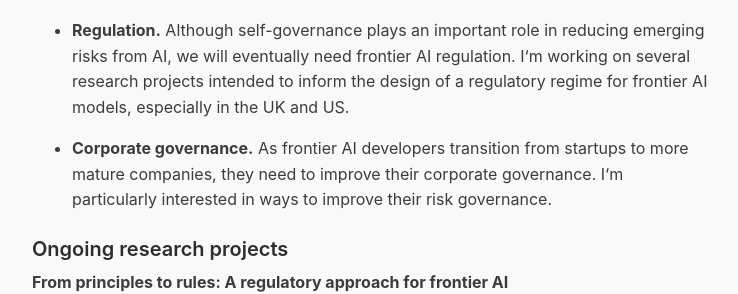
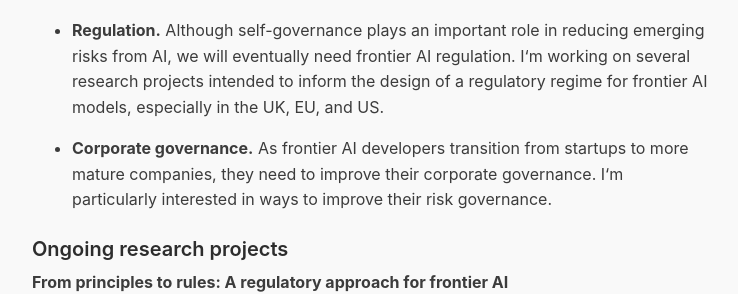
Before and after one commit to jonasschuett/jonasschuett.github.io, a Jekyll site: the page built from _posts/2020-04-04-introduction.md, in a window 1280 px wide and 900 px high, scrolled down 1375 px. Shown: the part 240-534 px from the top of the window, without its empty margins (268-1006 px from the left). Built offline with Jekyll 4.4.1, drawn with Linux system fonts in a browser that asks for light colours; nearby versions of some CDN libraries.

```diff
--- a/_posts/2020-04-04-introduction.md
+++ b/_posts/2020-04-04-introduction.md
@@ -32,7 +32,7 @@ My research is aimed at reducing emerging risks from AI, especially by improving
 
 - **Risk management.** It becomes increasingly clear that the development and deployment of frontier AI systems poses severe risks to society. I study how these risks can be measured and reduced to an acceptable level.
 
-- **Regulation.** Although self-governance plays an important role in reducing emerging risks from AI, we will eventually need frontier AI regulation. I‘m working on several research projects intended to inform the design of a regulatory regime for frontier AI models, especially in the UK and US.
+- **Regulation.** Although self-governance plays an important role in reducing emerging risks from AI, we will eventually need frontier AI regulation. I‘m working on several research projects intended to inform the design of a regulatory regime for frontier AI models, especially in the UK, EU, and US.
 
 - **Corporate governance.** As frontier AI developers transition from startups to more mature companies, they need to improve their corporate governance. I‘m particularly interested in ways to improve their risk governance.
 
```
